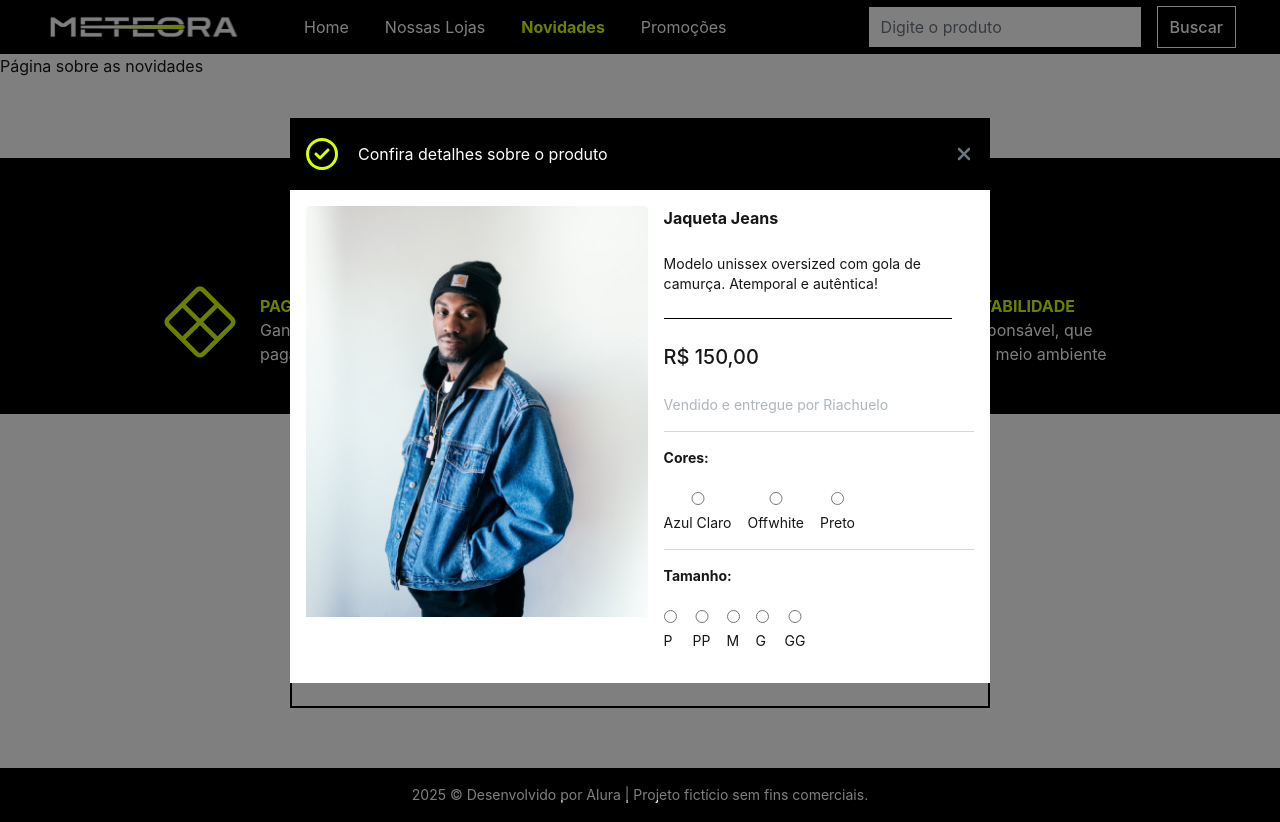
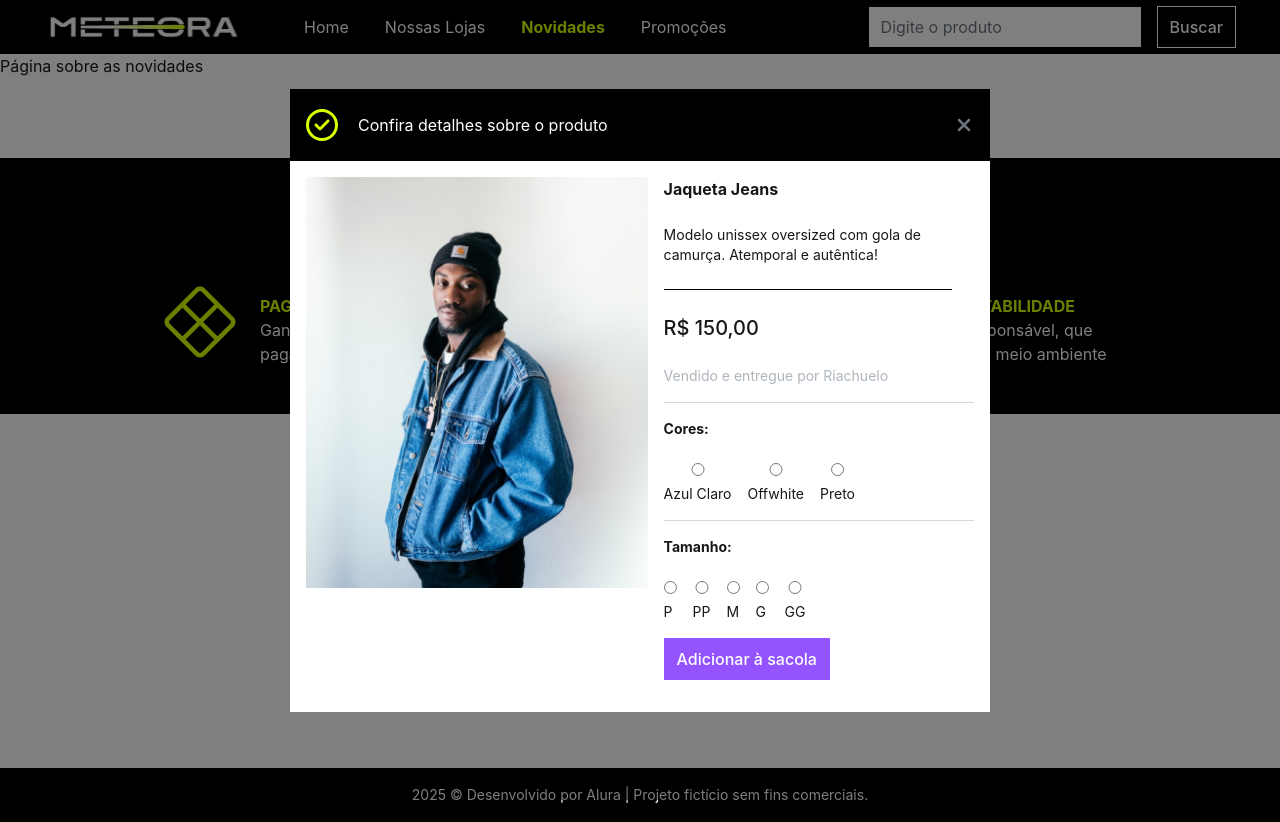
Before and after one commit to JessMotta/meteora-ecommerce_alura, a Next.js app: page /news in a window 1280 px wide. Built offline with nearby package versions, Linux system fonts and the light colour scheme.

Commit message:
create components to product

```diff
--- a/src/app/globals.css
+++ b/src/app/globals.css
@@ -12,6 +12,7 @@
   --color-gray-brand: #CCC;
   --color-gray-mobile: #343A40;
   --color-gray-mobile2: #CED4DA;
+  --color-gray-radio-button: #DEE2E6;
   --color-primary: #DAFF01;
   --color-secondary: #9353FF;
   --color-orange: #F87F46;
--- a/src/components/DialogProduct/index.tsx
+++ b/src/components/DialogProduct/index.tsx
@@ -1,13 +1,31 @@
+'use client'
 import Image from "next/image";
 import { FaRegCircleCheck, FaXmark } from "react-icons/fa6"
+import Button from "../Button";
+import ProductDetails from "../ProductDetails";
 
 export interface DialogProductInterface {
     isOpen: boolean;
     onClose: () => void;
 }
 
+export interface ProductDetailsProps{
+        id: number;
+        title: string;
+        image: string;
+        description: string;
+        price: string;
+        sizes: Array<{
+            id: number;
+            name: string;
+        }>
+        colors: Array<{
+            id: number;
+            name: string;
+        }>
+}
 
-export default function DialogProduct({ isOpen, onClose }: DialogProductInterface) {
+export default function DialogProduct({ isOpen, onClose }: DialogProductInterface, props : ProductDetailsProps) {
     const products = [
         {
             id: 1,
@@ -15,6 +33,18 @@ export default function DialogProduct({ isOpen, onClose }: DialogProductInterfac
             image: "/products/camisetaConforto.jpg",
             description: "Multicores e tamanhos. Tecido de algodão 100%, fresquinho para o verão. Modelagem unissex.",
             price: "70,00",
+            sizes: [
+                { id: 1, name: "P" },
+                { id: 2, name: "PP" },
+                { id: 3, name: "M" },
+                { id: 4, name: "G" },
+                { id: 5, name: "GG" },
+            ],
+            colors: [
+                { id: 1, name: "Azul Claro" },
+                { id: 2, name: "Offwhite" },
+                { id: 3, name: "Preto" },
+            ]
         },
         {
             id: 2,
@@ -22,6 +52,16 @@ export default function DialogProduct({ isOpen, onClose }: DialogProductInterfac
             image: "/products/calcaAlfaiataria.jpg",
             description: "Modelo Wide Leg alfaiataria em linho. Uma peça pra vida toda!",
             price: "180,00",
+            sizes: [
+                { id: 1, name: "P" },
+                { id: 2, name: "M" },
+                { id: 3, name: "GG" },
+            ],
+            colors: [
+                { id: 1, name: "Branco" },
+                { id: 2, name: "Rosa" },
+                { id: 3, name: "Laranja" },
+            ]
         },
         {
             id: 3,
@@ -29,6 +69,16 @@ export default function DialogProduct({ isOpen, onClose }: DialogProductInterfac
             image: "/products/tenisChunky.jpg",
             description: "Snicker casual com solado mais alto e modelagem robusta. Modelo unissex.",
             price: "250,00",
+            sizes: [
+                { id: 1, name: "PP" },
+                { id: 2, name: "M" },
+                { id: 3, name: "G" },
+
+            ],
+            colors: [
+                { id: 1, name: "Preto" },
+                { id: 2, name: "Branco" },
+            ]
         },
         {
             id: 4,
@@ -36,6 +86,18 @@ export default function DialogProduct({ isOpen, onClose }: DialogProductInterfac
             image: "/products/jaquetaJeans.jpg",
             description: "Modelo unissex oversized com gola de camurça. Atemporal e autêntica!",
             price: "150,00",
+            sizes: [
+                { id: 1, name: "P" },
+                { id: 2, name: "PP" },
+                { id: 3, name: "M" },
+                { id: 4, name: "G" },
+                { id: 5, name: "GG" },
+            ],
+            colors: [
+                { id: 1, name: "Azul Claro" },
+                { id: 2, name: "Offwhite" },
+                { id: 3, name: "Preto" },
+            ]
         },
         {
             id: 5,
@@ -43,6 +105,12 @@ export default function DialogProduct({ isOpen, onClose }: DialogProductInterfac
             image: "/products/oculosRedondo.jpg",
             description: "Armação metálica em grafite com lentes arredondadas. Sem erro!",
             price: "120,00",
+            sizes: [
+                { id: 1, name: "U" },
+            ],
+            colors: [
+                { id: 1, name: "Preto" },
+            ]
         },
         {
             id: 6,
@@ -50,6 +118,14 @@ export default function DialogProduct({ isOpen, onClose }: DialogProductInterfac
             image: "/products/bolsaCoringa.jpg",
             description: "Bolsa camel em couro sintético de alta duração. Ideal para acompanhar você por uma vida!",
             price: "120,00",
+            sizes: [
+                { id: 1, name: "U" },
+            ],
+            colors: [
+                { id: 1, name: "Caramelo" },
+                { id: 2, name: "Offwhite" },
+                { id: 3, name: "Vermelho" },
+            ]
         },
     ]
 
@@ -59,6 +135,7 @@ export default function DialogProduct({ isOpen, onClose }: DialogProductInterfac
         <div className="fixed inset-0 flex justify-center items-center z-50">
             <div className="absolute inset-0 bg-black opacity-50"></div>
             <div className="relative w-[700px] shadow-[0_4px_15px_0_rgba(44, 63, 88, 0.35)]">
+                {/* cabeçalho onde tem o icone de check e o x para fechar o modal */}
                 <div className="bg-black z-100 text-white flex justify-between items-center px-4 py-5">
                     <div className="flex items-center">
                         <FaRegCircleCheck className="text-primary text-[32px]" />
@@ -68,8 +145,9 @@ export default function DialogProduct({ isOpen, onClose }: DialogProductInterfac
                         <FaXmark className="text-gray text-xl" />
                     </button>
                 </div>
+               {/*  estrutura onde o produto é exibido */}
                 <div className="bg-white px-4 pt-4 pb-8 flex justify-between gap-4 px-4">
-                    <div>
+                    <div className="h-full">
                         <Image src={products[3].image} alt="Imagem da roupa" width={350} height={422} />
                     </div>
                     <div className="w-[318px]">
@@ -81,50 +159,8 @@ export default function DialogProduct({ isOpen, onClose }: DialogProductInterfac
                             <p className="text-sm text-[#ADB5BD]">Vendido e entregue por Riachuelo</p>
                         </div>
                             <hr className="border-[#D8D8D8] h-px w-full mt-4 " />
-                        <div className="flex flex-col items-start justify-between gap-6 max-w-2xs mt-4">
-                            <p className="font-bold text-sm">Cores:</p>
-                            <div className="flex justify-between items-center gap-4">
-                                <div className="flex flex-col gap-2">
-                                    <input type="radio" id="color1" name="color_clothes" value="Azul Claro" className="text-sm" />
-                                    <label about="color_clothes" className="text-sm">Azul Claro</label>
-                                </div>
-                                <div className="flex flex-col gap-2">
-                                    <input type="radio" id="color2" name="color_clothes" value="Offwhite" className="text-sm" />
-                                    <label about="color_clothes" className="text-sm">Offwhite</label>
-                                </div>
-                                <div className="flex flex-col gap-2">
-                                    <input type="radio" id="color3" name="color_clothes" value="Preto" className="text-sm" />
-                                    <label about="color_clothes" className="text-sm">Preto</label>
-                                </div>
-
-                            </div>
-                        </div>
-                        <hr className="border-[#D8D8D8] h-px w-full mt-4 " />
-                        <div className="flex flex-col items-start justify-between gap-6 max-w-2xs mt-4">
-                            <p className="font-bold text-sm">Tamanho:</p>
-                            <div className="flex justify-between items-center gap-4">
-                                <div className="flex flex-col gap-2">
-                                    <input type="radio" id="sizeP" name="size_clothes" value="Preto" className="text-sm" />
-                                    <label about="size_clothes" className="text-sm">P</label>
-                                </div>
-                                <div className="flex flex-col gap-2">
-                                    <input type="radio" id="sizePP" name="size_clothes" value="Preto" className="text-sm" />
-                                    <label about="size_clothes" className="text-sm">PP</label>
-                                </div>
-                                <div className="flex flex-col gap-2">
-                                    <input type="radio" id="sizeM" name="size_clothes" value="Preto" className="text-sm" />
-                                    <label about="size_clothes" className="text-sm">M</label>
-                                </div>
-                                <div className="flex flex-col gap-2">
-                                    <input type="radio" id="sizeG" name="size_clothes" value="Preto" className="text-sm" />
-                                    <label about="size_clothes" className="text-sm">G</label>
-                                </div>
-                                <div className="flex flex-col gap-2">
-                                    <input type="radio" id="sizeGG" name="size_clothes" value="Preto" className="text-sm" />
-                                    <label about="size_clothes" className="text-sm">GG</label>
-                                </div>
-                            </div>
-                        </div>
+                        <ProductDetails colors={products[3].colors} sizes={products[3].sizes} />
+                    <Button onClickFunction={() =>{}}>Adicionar à sacola</Button>
                     </div>
 
                 </div>
--- /dev/null
+++ b/src/components/ProductColors/index.tsx
@@ -0,0 +1,23 @@
+interface ProductColorsProps {
+    colors: Array<{
+        id: number;
+        name: string;
+    }>;
+}
+export default function ProductColors({ colors }: ProductColorsProps) {
+    return (
+        <>
+            <div className="flex flex-col items-start justify-between gap-6 max-w-2xs mt-4">
+                <p className="font-bold text-sm">Cores:</p>
+                <div className="flex justify-between items-center gap-4">
+                    {colors.map((color) => (
+                        <div key={color.id} className="flex flex-col gap-2">
+                            <input type="radio" id={color.id.toString()} name="color_clothes" value={color.name} className="text-sm" />
+                            <label about="color_clothes" className="text-sm">{color.name}</label>
+                        </div>
+                    ))}
+                </div>
+            </div >
+        </>
+    )
+}
--- /dev/null
+++ b/src/components/ProductDetails/index.tsx
@@ -0,0 +1,23 @@
+import ProductColors from "../ProductColors";
+import ProductSizes from "../ProductSizes";
+
+interface ProductDetailsProps {
+    sizes: Array<{
+        id: number;
+        name: string;
+    }>;
+    colors: Array<{
+        id: number;
+        name: string;
+    }>;
+}
+
+export default function ProductDetails({ sizes, colors }: ProductDetailsProps) {
+    return (
+        <>
+            <ProductColors colors={colors} />
+            <hr className="border-[#D8D8D8] h-px w-full mt-4 " />
+            <ProductSizes sizes={sizes} />
+        </>
+    )
+}
--- /dev/null
+++ b/src/components/ProductSizes/index.tsx
@@ -0,0 +1,23 @@
+interface ProductSizesProps {
+    sizes: Array<{
+        id: number;
+        name: string;
+    }>
+}
+export default function ProductSizes({sizes}: ProductSizesProps) {
+    return (
+        <>
+            <div className="flex flex-col items-start justify-between gap-6 max-w-2xs my-4">
+                <p className="font-bold text-sm">Tamanho:</p>
+                <div className="flex justify-between items-center gap-4">
+                    {sizes.map((size) => (
+                        <div key={size.id} className="flex flex-col gap-2">
+                            <input type="radio" id={(size.id).toString()} name="size_clothes" value={size.name} className="text-sm" />
+                            <label about="size_clothes" className="text-sm">{size.name}</label>
+                        </div>
+                    ))}
+                </div>
+            </div>
+        </>
+    )
+}
```
